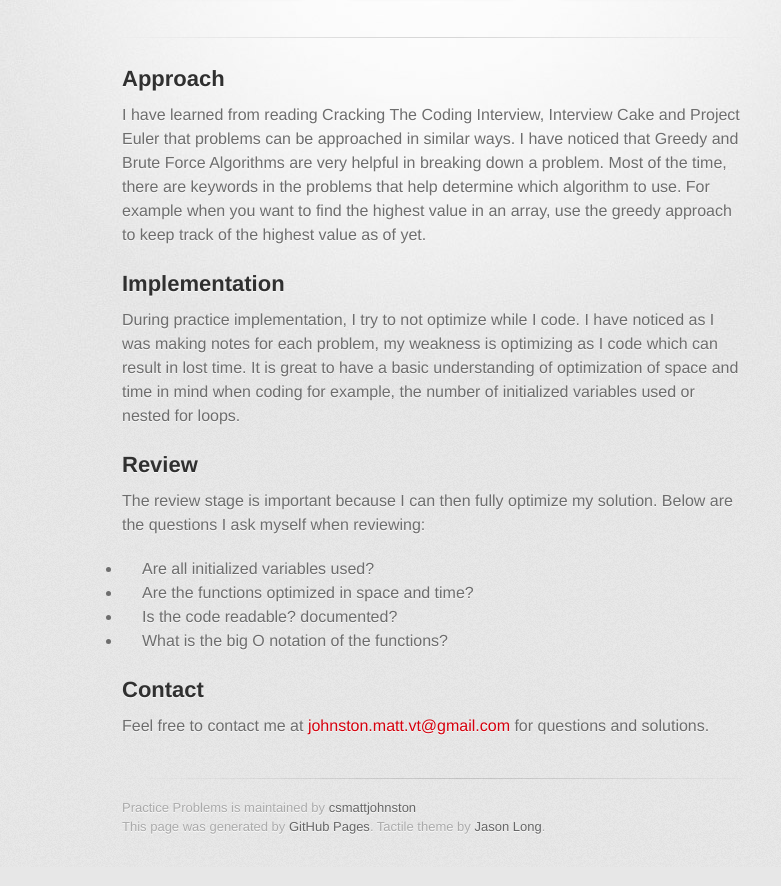
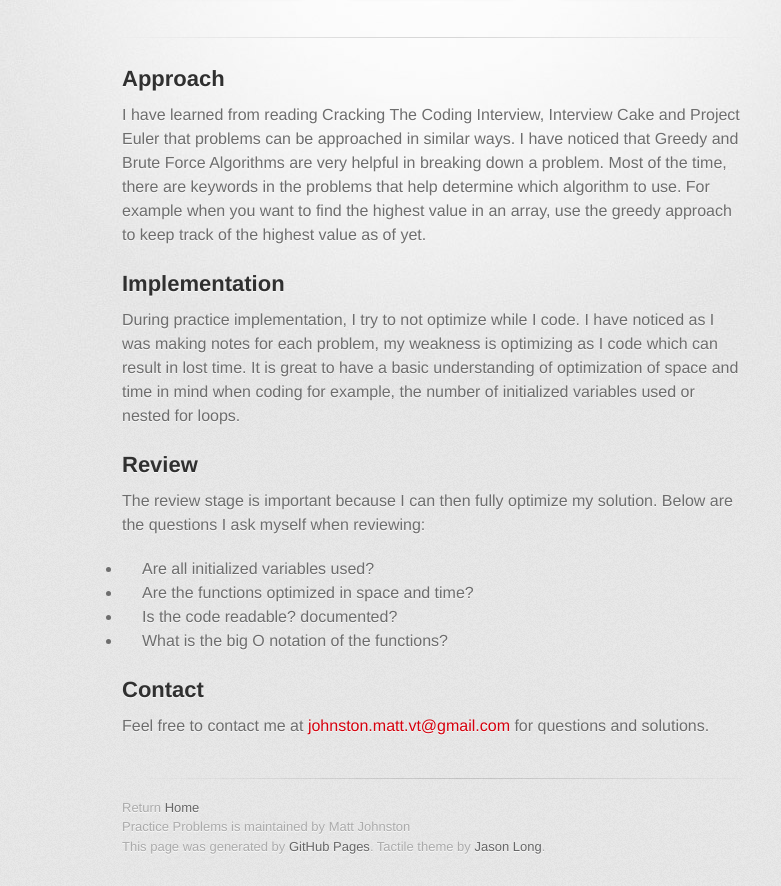
Before and after one commit to csmattjohnston/ExerciseProblems, a plain HTML site: page index.html in a window 1280 px wide. Shown: the part 209-1095 px from the top of the page, without its empty margins (208-989 px from the left). Drawn offline with Linux system fonts and the light colour scheme; a web font is replaced by a local one.

Commit message:
added footer information

```diff
--- a/index.html
+++ b/index.html
@@ -60,7 +60,8 @@
         </section>
 
         <footer>
-          Practice Problems is maintained by <a href="https://github.com/csmattjohnston">csmattjohnston</a><br>
+          Return <a href="https://csmattjohnston.github.io"> Home </a><br>
+          Practice Problems is maintained by Matt Johnston<br>
           This page was generated by <a href="https://pages.github.com">GitHub Pages</a>. Tactile theme by <a href="https://twitter.com/jasonlong">Jason Long</a>.
         </footer>
 
```
